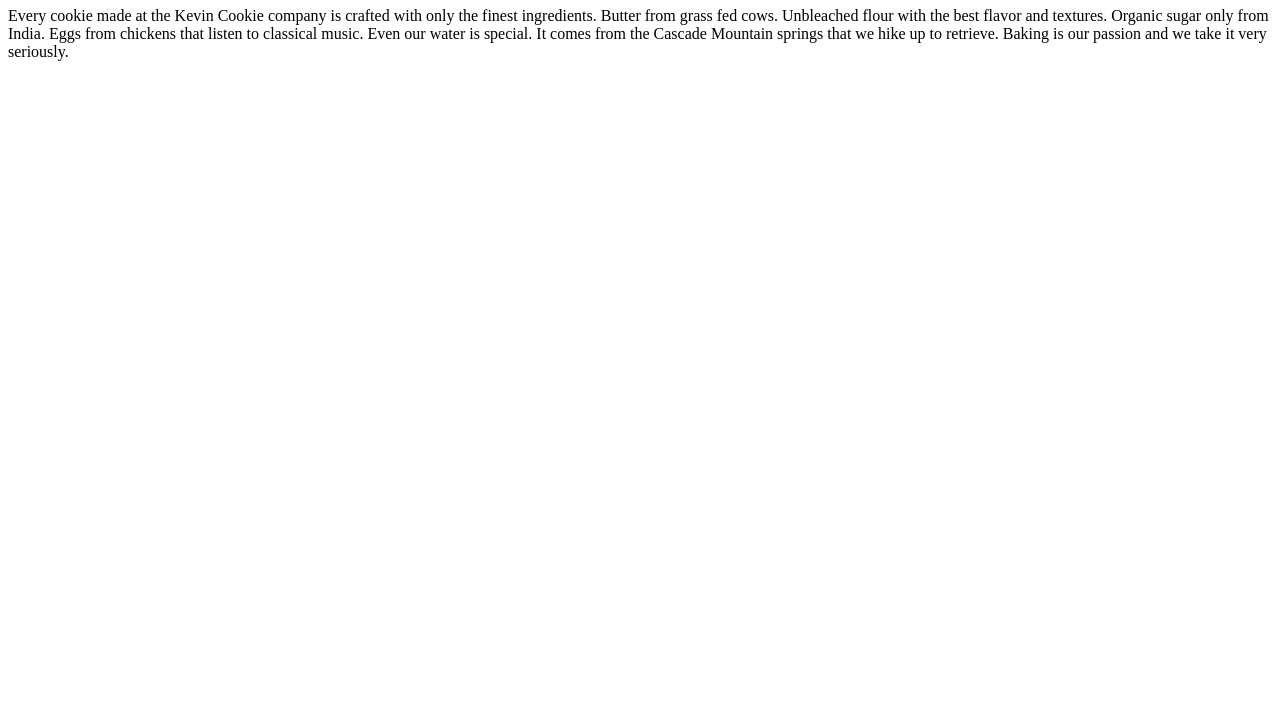
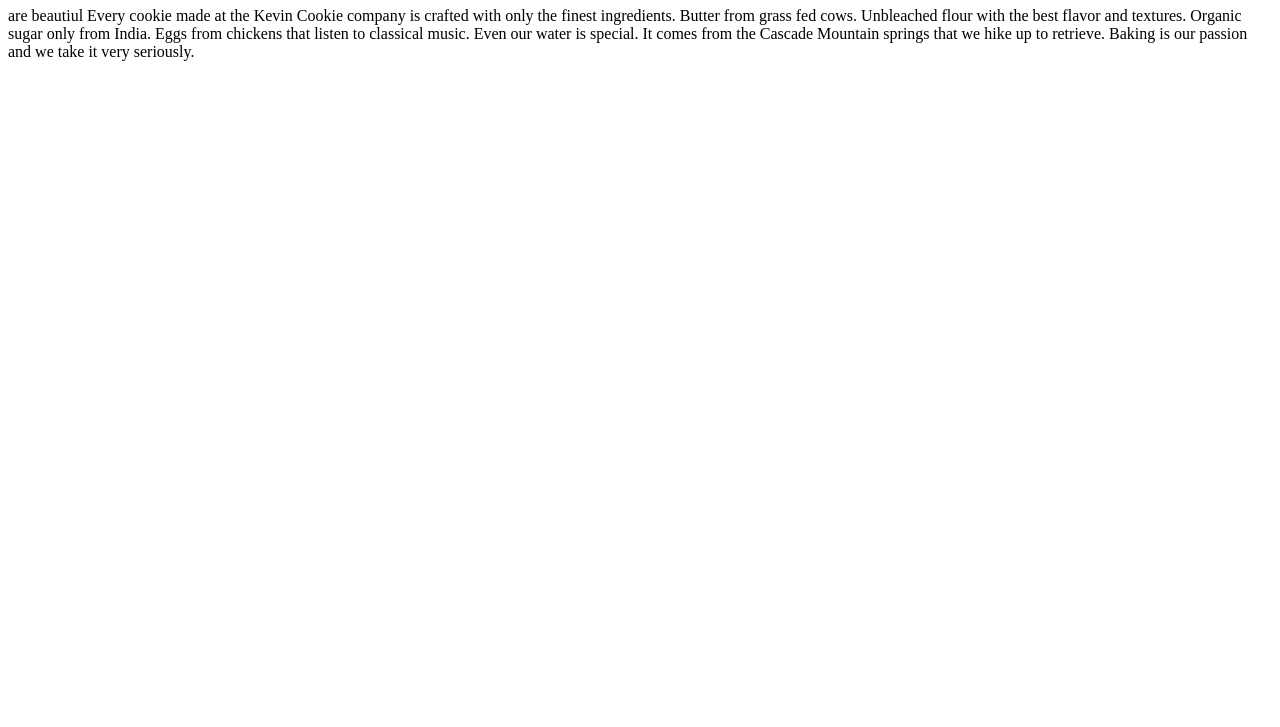
Before and after one commit to hermosavilla/newtoGitHub, a plain HTML site: page index.htm in a window 1280 px wide. Shown: the part 73-800 px from the top of the page. Drawn offline with Linux system fonts and the light colour scheme.

Commit message:
a conflict

```diff
--- a/index.htm
+++ b/index.htm
@@ -3,7 +3,7 @@
 <body>
 
 <h1>Deliciousness in every bite!</h1>
-<p>Every cookie made at the Kevin Cookie company is crafted with only the finest ingredients. Butter from grass fed cows. Unbleached flour with the best flavor and textures. Organic sugar only from India. Eggs from chickens that listen to classical music. Even our water is special. It comes from the Cascade Mountain springs that we hike up to retrieve. Baking is our passion and we take it very seriously.</p>
+<p> are beautiul Every cookie made at the Kevin Cookie company is crafted with only the finest ingredients. Butter from grass fed cows. Unbleached flour with the best flavor and textures. Organic sugar only from India. Eggs from chickens that listen to classical music. Even our water is special. It comes from the Cascade Mountain springs that we hike up to retrieve. Baking is our passion and we take it very seriously.</p>
 
 </body>
 </html>
```
